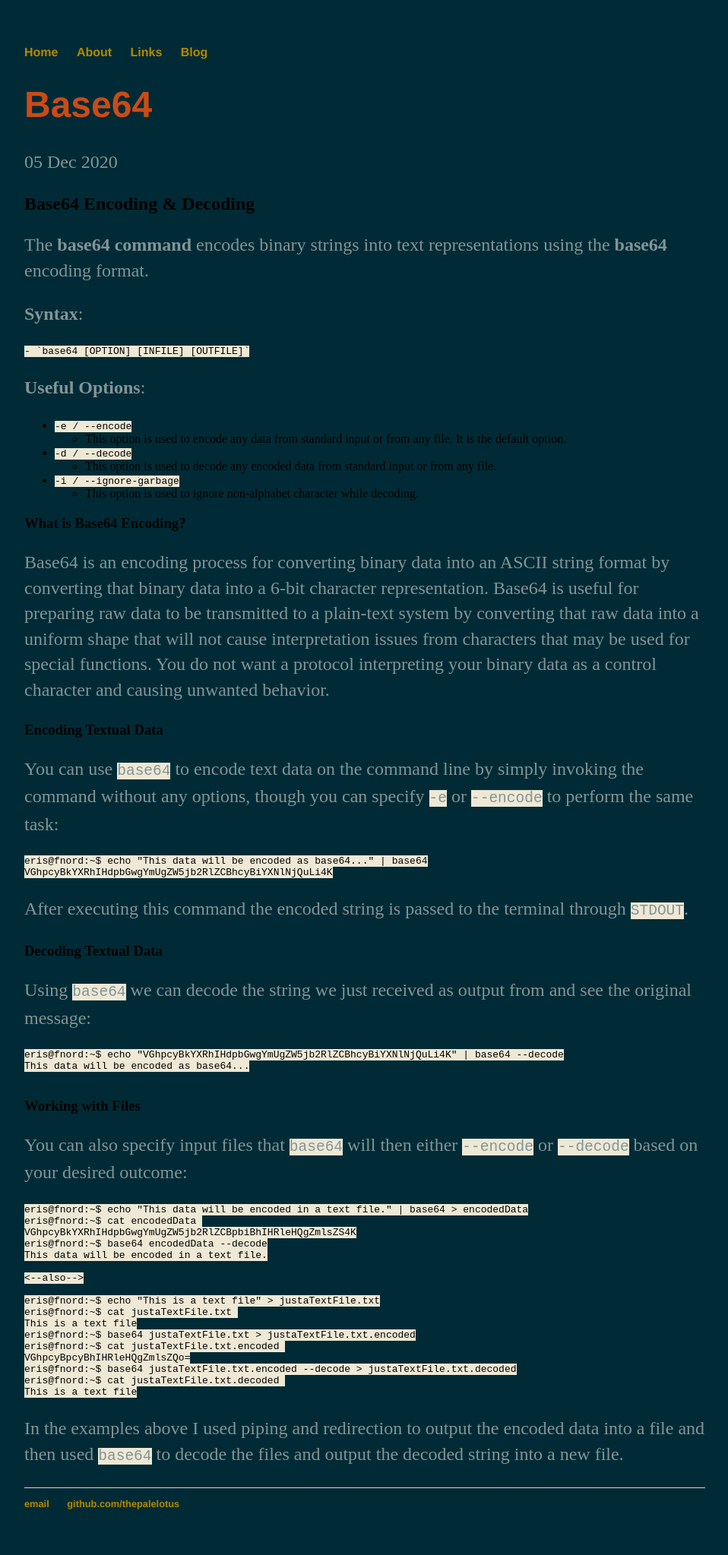
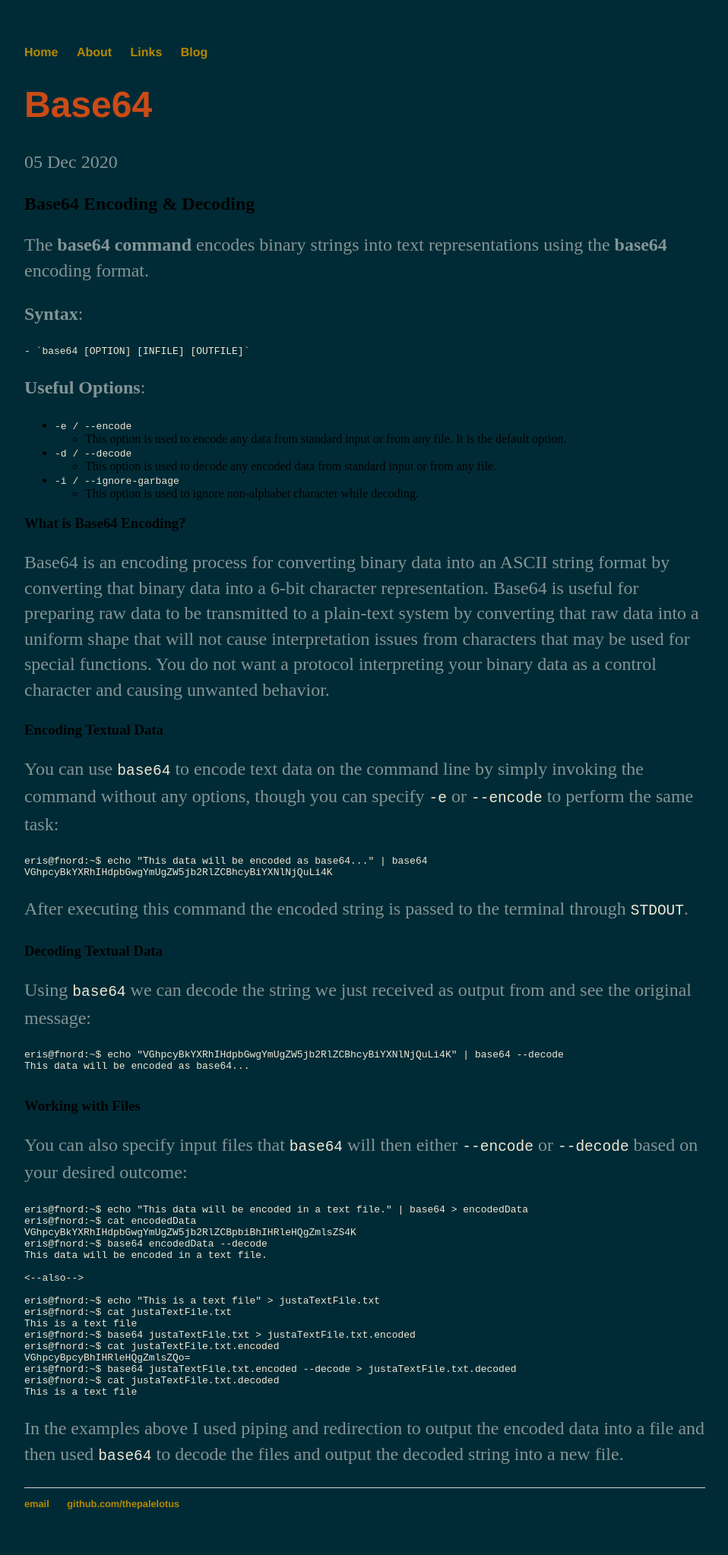
Before and after one commit to thepalelotus/thedreamless.github.io, a Jekyll site: the page built from _posts/2020-12-05-base64.md, in a window 1280 px wide. Shown: the whole page at 76% size, without its empty margins (160-1118 px from the left). Built offline with Jekyll 4.4.1, drawn with Linux system fonts in a browser that asks for light colours; our own code applies the rules of GitHub Pages for plain Markdown files.

Commit message:
Update main.css

```diff
--- a/css/main.css
+++ b/css/main.css
@@ -4,7 +4,7 @@ body {
     background-color: #002b36;
 }
 code {
-    background-color: #eee8d5;
+    color: #eee8d5;
 }
 nav ul, footer ul {
     font-family:'Helvetica', 'Arial', 'Sans-Serif';
```
